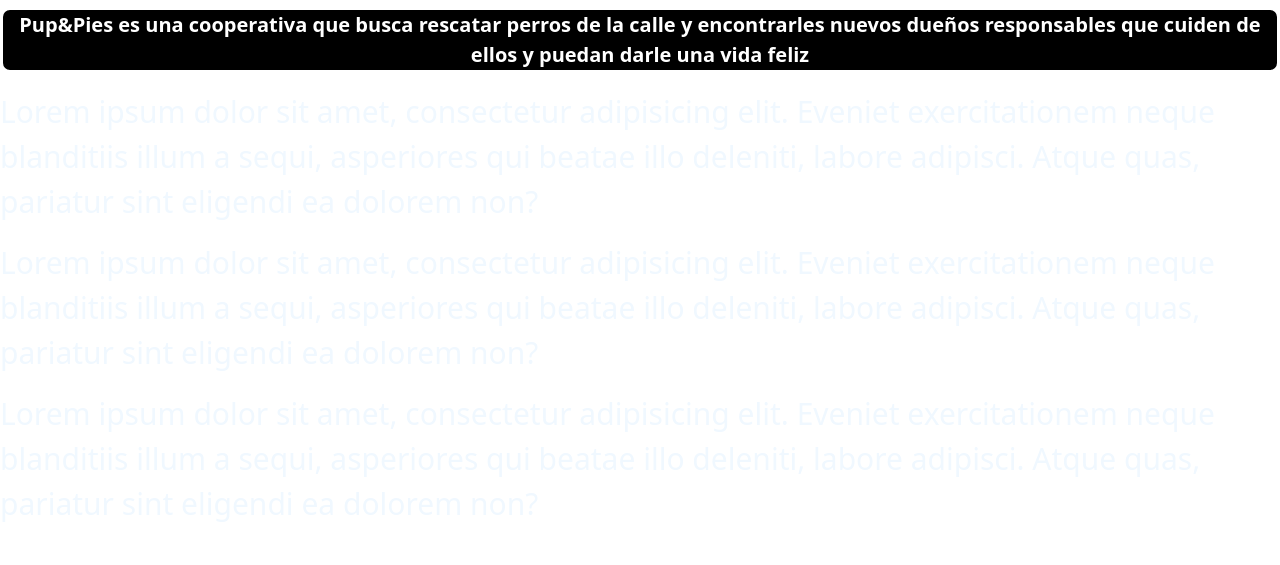
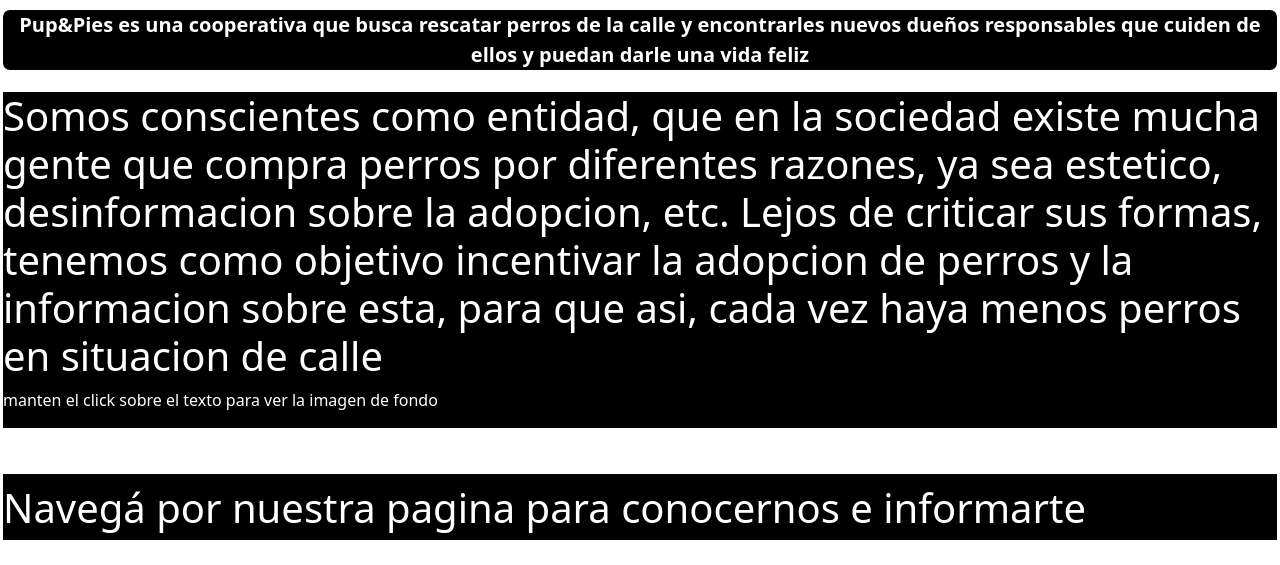
Before and after one commit to agsteur/agstur.github.io, a website: page index.html in a window 1280 px wide. Shown: the part 235-800 px from the top of the page. Drawn offline with nearby package versions, Linux system fonts and the light colour scheme.

Commit message:
Add files via upload

```diff
--- a/css/main.css
+++ b/css/main.css
@@ -660,3 +660,38 @@
 .once {
   background-image: url(/images/9.jpg);
 }
+
+.textprincipal{
+border-color:#ffffff;
+box-sizing: border-box;
+border: solid;
+color:#ffffff;
+background-color: black;
+transition: 2s;
+
+
+
+}
+.textprincipal:hover{
+opacity: 0;
+transition: 2s;
+
+}
+
+.textodos{
+  border-color:#ffffff;
+  box-sizing: border-box;
+  border: solid;
+  color:#ffffff;
+  background-color: black;
+  transition: 2s;
+  padding-top: 10px;
+  margin-top: 40px;
+
+
+}
+.textodos:hover{
+  opacity: 0;
+  transition: 2s;
+
+}
--- a/index.html
+++ b/index.html
@@ -11,7 +11,8 @@
     <link rel="stylesheet" href="/css/main.css">
     <link rel="shortcut icon" href="./images/favicon_5.ico" type="image/x-icon">
 
-<link href="https://cdn.jsdelivr.net/npm/bootstrap@5.2.2/dist/css/bootstrap.min.css" rel="stylesheet" integrity="sha384-Zenh87qX5JnK2Jl0vWa8Ck2rdkQ2Bzep5IDxbcnCeuOxjzrPF/et3URy9Bv1WTRi" crossorigin="anonymous">
+    <link href="https://cdn.jsdelivr.net/npm/bootstrap@5.2.2/dist/css/bootstrap.min.css" rel="stylesheet"
+        integrity="sha384-Zenh87qX5JnK2Jl0vWa8Ck2rdkQ2Bzep5IDxbcnCeuOxjzrPF/et3URy9Bv1WTRi" crossorigin="anonymous">
 </head>
 
 <body class="puppiesbackground">
@@ -44,23 +45,29 @@
 
     <p class="descripcion"><strong>Pup&Pies es una cooperativa que busca rescatar perros de la calle y encontrarles
             nuevos dueños responsables que cuiden de ellos y puedan darle una vida feliz</strong></p>
-    <div class="lorems">
-        <p>Lorem ipsum dolor sit amet, consectetur adipisicing elit. Eveniet exercitationem neque blanditiis illum a
-            sequi, asperiores qui beatae illo deleniti, labore adipisci. Atque quas, pariatur sint eligendi ea dolorem
-            non?</p>
-        <p>Lorem ipsum dolor sit amet, consectetur adipisicing elit. Eveniet exercitationem neque blanditiis illum a
-            sequi, asperiores qui beatae illo deleniti, labore adipisci. Atque quas, pariatur sint eligendi ea dolorem
-            non?</p>
-        <p>Lorem ipsum dolor sit amet, consectetur adipisicing elit. Eveniet exercitationem neque blanditiis illum a
-            sequi, asperiores qui beatae illo deleniti, labore adipisci. Atque quas, pariatur sint eligendi ea dolorem
-            non?</p>
+    <div class="textprincipal">
+        <h1>Somos conscientes como entidad, que en la sociedad existe mucha gente que compra perros por diferentes
+            razones, ya sea estetico, desinformacion sobre la adopcion, etc. Lejos de criticar sus formas, tenemos como
+            objetivo incentivar la adopcion de perros y la informacion sobre esta, para que asi, cada vez haya menos
+            perros en situacion de calle</h1>
+            <p>manten el click sobre el texto para ver la imagen de fondo</p>
     </div>
-    <!--Los lorem deberian ser, en un futuro, mas texto sobre la pagina en si-->
-<!-- JavaScript Bundle with Popper -->
+
+    <div class="textodos">
+<h1>Navegá por nuestra pagina para conocernos e informarte</h1>
+
+    </div>
 
 
 
-<script src="https://cdn.jsdelivr.net/npm/bootstrap@5.2.2/dist/js/bootstrap.bundle.min.js" integrity="sha384-OERcA2EqjJCMA+/3y+gxIOqMEjwtxJY7qPCqsdltbNJuaOe923+mo//f6V8Qbsw3" crossorigin="anonymous"></script>
+
+
+
+
+
+    <script src="https://cdn.jsdelivr.net/npm/bootstrap@5.2.2/dist/js/bootstrap.bundle.min.js"
+        integrity="sha384-OERcA2EqjJCMA+/3y+gxIOqMEjwtxJY7qPCqsdltbNJuaOe923+mo//f6V8Qbsw3"
+        crossorigin="anonymous"></script>
 </body>
 
 </html>
```
